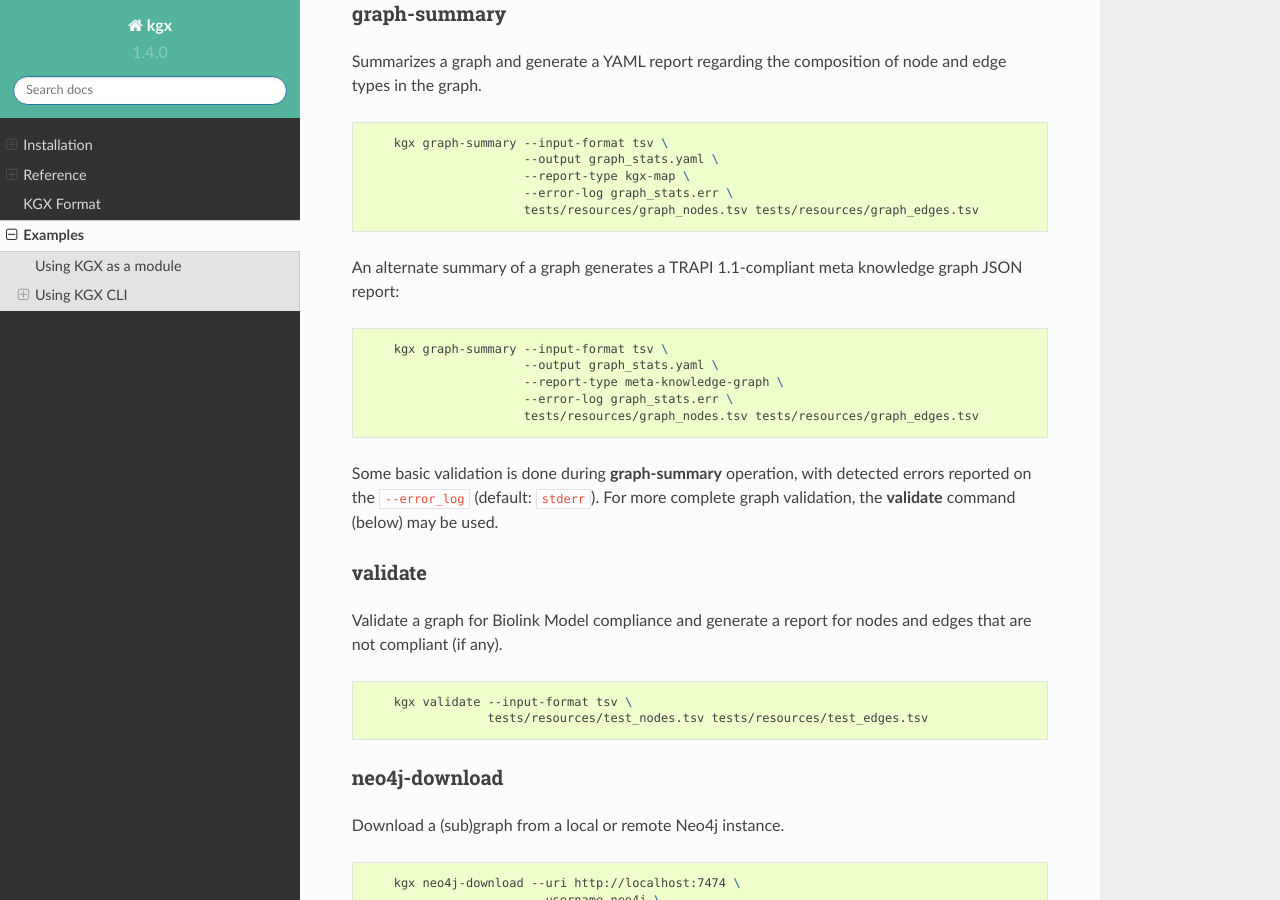
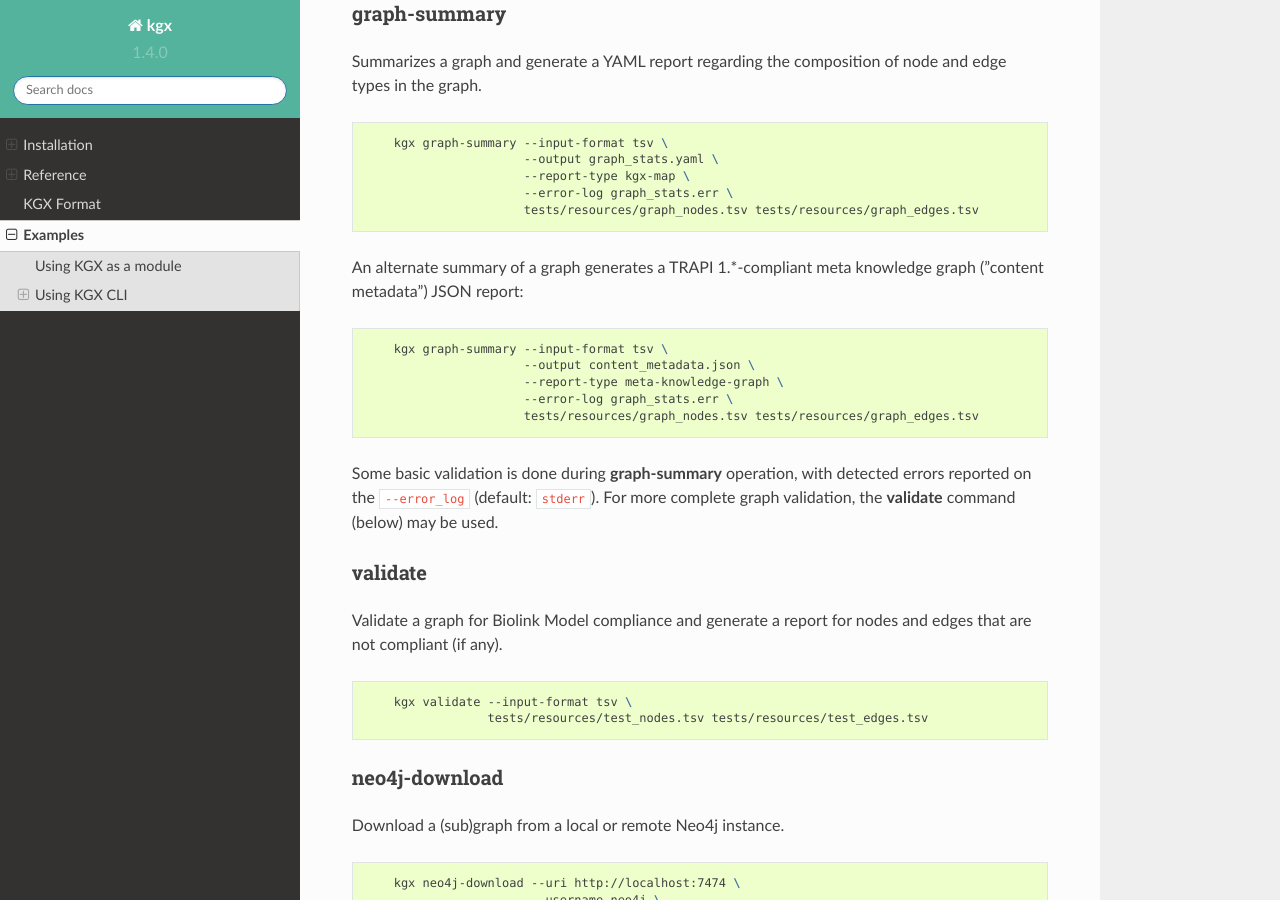
Before and after one commit to biolink/kgx, a Sphinx documentation site: the page built from docs/examples.md, in a window 1280 px wide and 900 px high, scrolled down 641 px. Built offline with Sphinx 7.4.7 and the Read the Docs theme 2.0.0, drawn with Linux system fonts in a browser that asks for light colours; pages that are not in the unit, such as notebooks, are missing from menus.

Commit message:
slight example.md correction for meta-knowledge-graph example

````diff
--- a/docs/examples.md
+++ b/docs/examples.md
@@ -34,11 +34,11 @@ Summarizes a graph and generate a YAML report regarding the composition of node
                       tests/resources/graph_nodes.tsv tests/resources/graph_edges.tsv
 ```
 
-An alternate summary of a graph generates a TRAPI 1.1-compliant meta knowledge graph JSON report:
+An alternate summary of a graph generates a TRAPI 1.*-compliant meta knowledge graph ("content metadata") JSON report:
 
 ```bash
     kgx graph-summary --input-format tsv \
-                      --output graph_stats.yaml \
+                      --output content_metadata.json \
                       --report-type meta-knowledge-graph \
                       --error-log graph_stats.err \
                       tests/resources/graph_nodes.tsv tests/resources/graph_edges.tsv
````
